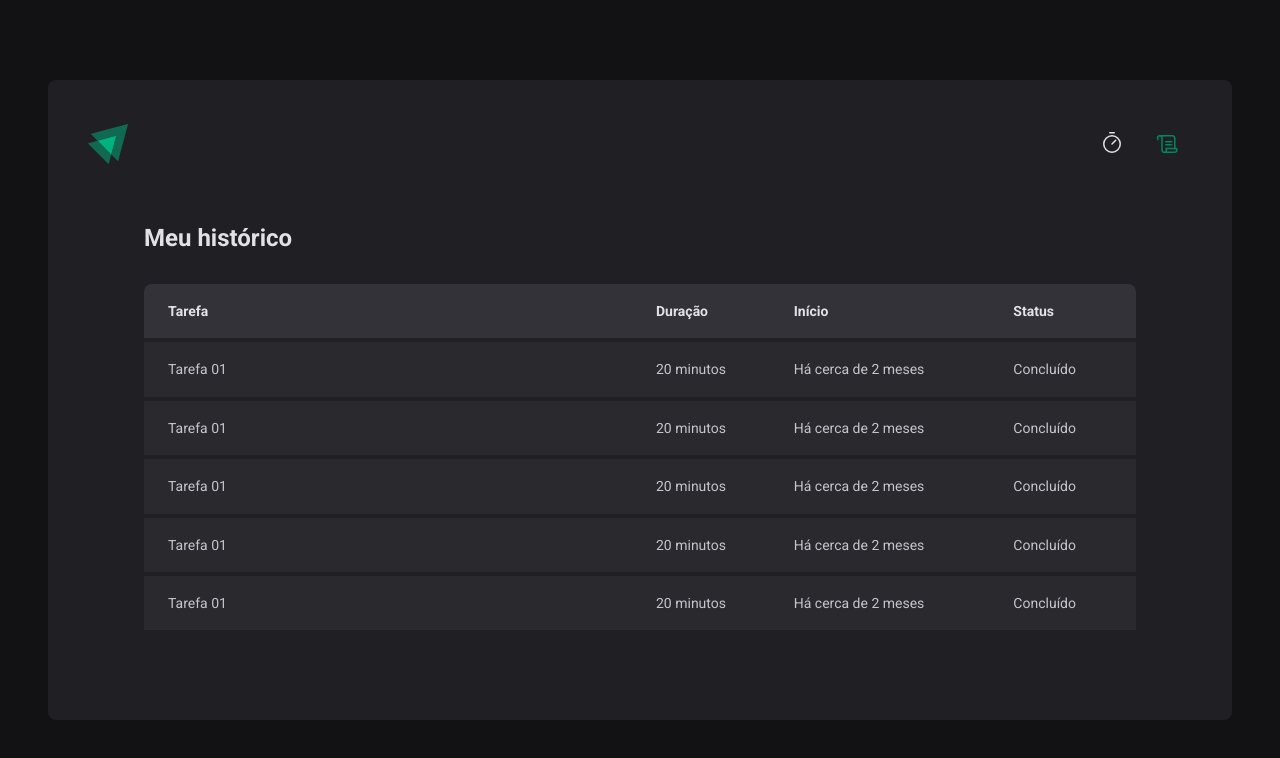
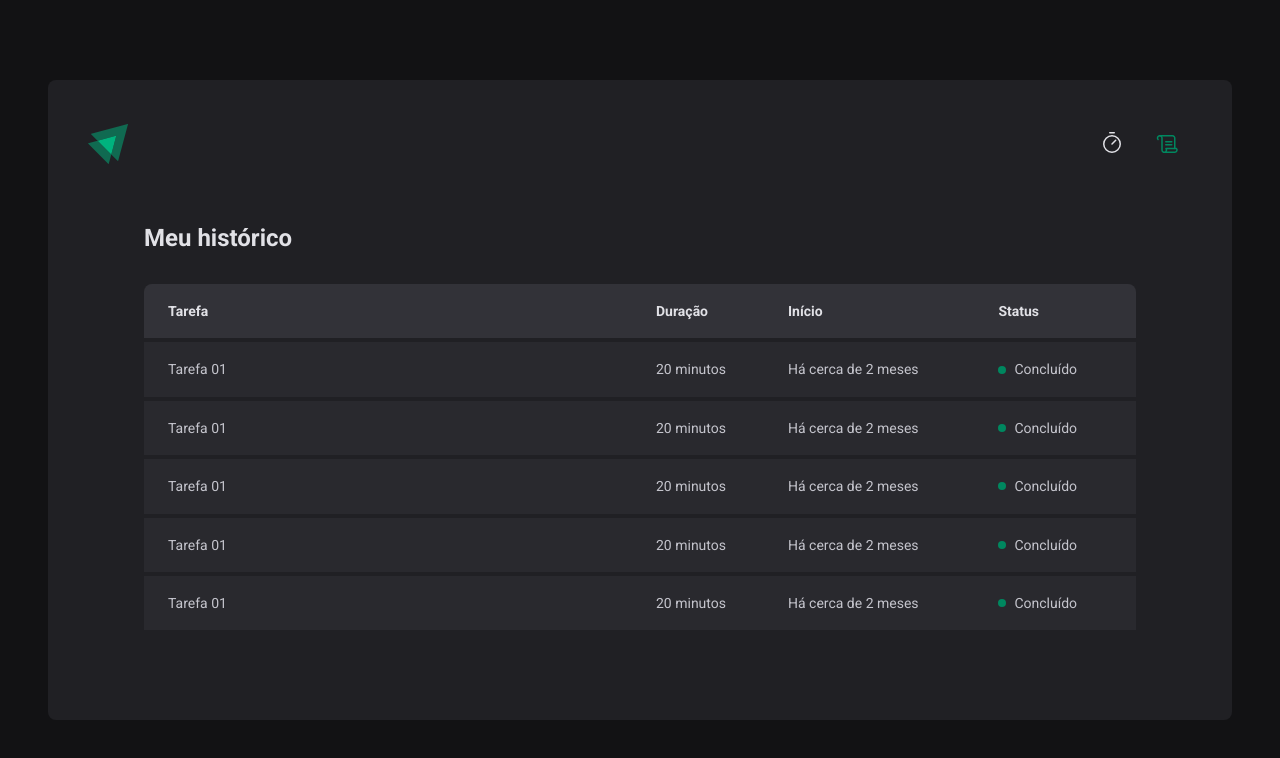
Before and after one commit to MathPSantos/ignite-timer, a React (Vite) app: page /history in a window 1280 px wide. Shown: the top 758 px of the page. Built offline with nearby package versions, Linux system fonts and the light colour scheme.

Commit message:
feat: finish Status component

```diff
--- a/src/pages/History/index.tsx
+++ b/src/pages/History/index.tsx
@@ -21,7 +21,9 @@ export function History() {
                 <td>Tarefa 01</td>
                 <td>20 minutos</td>
                 <td>Há cerca de 2 meses</td>
-                <td>Concluído</td>
+                <td>
+                  <H.Status statusColor="green">Concluído</H.Status>
+                </td>
               </tr>
             ))}
           </tbody>
--- a/src/pages/History/styles.ts
+++ b/src/pages/History/styles.ts
@@ -60,3 +60,28 @@ export const List = styled.div`
     }
   }
 `;
+
+const STATUS_COLORS = {
+  yellow: "yellow-500",
+  red: "red-500",
+  green: "green-500",
+} as const;
+
+interface StatusProps {
+  statusColor: keyof typeof STATUS_COLORS;
+}
+
+export const Status = styled.span<StatusProps>`
+  display: flex;
+  align-items: center;
+  gap: 0.5rem;
+
+  &::before {
+    content: "";
+    width: 0.5rem;
+    height: 0.5rem;
+    border-radius: 9999px;
+    background-color: ${({ theme, statusColor }) =>
+      theme[STATUS_COLORS[statusColor]]};
+  }
+`;
```
